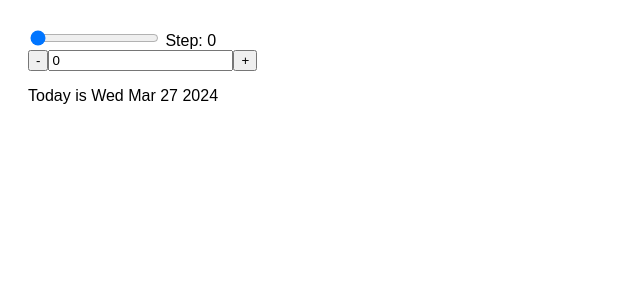
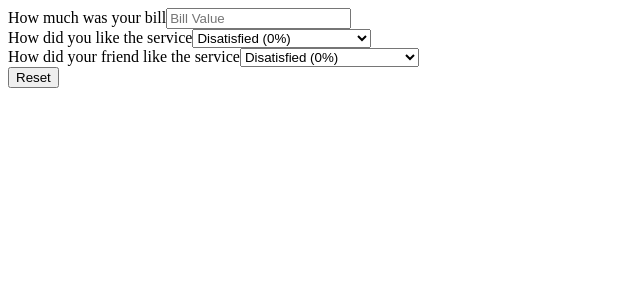
Before and after one commit to 001Pytom/react-pracrice-projects, a React (Create React App) app: page / in a window 1280 px wide. Shown: the top 300 px of the page, without its empty margins (0-640 px from the left). Built offline with nearby package versions, Linux system fonts and the light colour scheme.

Commit message:
Added Tip calc proj

```diff
--- a/src/App.js
+++ b/src/App.js
@@ -23,10 +23,10 @@
 // }
 
 // project2 date counter
-import Counter from "./project2/Counter";
-function App() {
-  return <Counter />;
-}
+// import Counter from "./project2/Counter";
+// function App() {
+//   return <Counter />;
+// }
 
 // exercise Flashcards
 // import "./styles.css";
@@ -45,4 +45,25 @@
 //   );
 // }
 
+// ptojectt 3
+
+// accordion component
+// import Accordion from "./exerciseAccordion/Accordion";
+// import faqs from "./exerciseAccordion/Faqs";
+// function App() {
+//   return (
+//     <div>
+//       <Accordion data={faqs} />
+//     </div>
+//   );
+// }
+
+import TipCalc from "./project3/TipCalc";
+function App() {
+  return (
+    <div>
+      <TipCalc />
+    </div>
+  );
+}
 export default App;
--- /dev/null
+++ b/src/exerciseAccordion/Accordion.js
@@ -0,0 +1,25 @@
+import React, { useState } from "react";
+import AccordionItem from "./AccordionItem";
+
+function Accordion({ data }) {
+  const [currOpen, setCurrOpen] = useState(null);
+  return (
+    <div className="accordian">
+      {data.map((el, index) => (
+        <AccordionItem
+          key={el.title}
+          title={el.title}
+          num={index}
+          currOpen={currOpen}
+          onOpen={setCurrOpen}
+        >
+          {el.text}
+          {/* here you an copy and have multiples ones so u cant put anything yu */}
+          {/* like} */}
+        </AccordionItem>
+      ))}
+    </div>
+  );
+}
+
+export default Accordion;
--- /dev/null
+++ b/src/exerciseAccordion/Faqs.js
@@ -0,0 +1,16 @@
+const faqs = [
+  {
+    title: "Where are these chairs assembled?",
+    text: "Lorem ipsum dolor sit amet consectetur, adipisicing elit. Accusantium, quaerat temporibus quas dolore provident nisi ut aliquid ratione beatae sequi aspernatur veniam repellendus.",
+  },
+  {
+    title: "How long do I have to return my chair?",
+    text: "Pariatur recusandae dignissimos fuga voluptas unde optio nesciunt commodi beatae, explicabo natus.",
+  },
+  {
+    title: "Do you ship to countries outside the EU?",
+    text: "Excepturi velit laborum, perspiciatis nemo perferendis reiciendis aliquam possimus dolor sed! Dolore laborum ducimus veritatis facere molestias!",
+  },
+];
+
+export default faqs;
--- /dev/null
+++ b/src/project3/Bill.js
@@ -0,0 +1,15 @@
+function Bill({ onAddHandlePay, bill }) {
+  return (
+    <div>
+      <label>How much was your bill</label>
+      <input
+        name="bill"
+        onChange={onAddHandlePay}
+        placeholder="Bill Value"
+        value={bill}
+      />
+    </div>
+  );
+}
+
+export default Bill;
--- /dev/null
+++ b/src/project3/FriendService.js
@@ -0,0 +1,15 @@
+function FriendService({ onAddHandlePay }) {
+  return (
+    <div>
+      <label>How did your friend like the service</label>
+      <select name="Fservice" onChange={onAddHandlePay}>
+        <option value="0">Disatisfied (0%)</option>
+        <option value="5">It was okay (5%)</option>
+        <option value="10">It was good (10%)</option>
+        <option value="20">Absolutely Amazing (20%)</option>
+      </select>
+    </div>
+  );
+}
+
+export default FriendService;
--- /dev/null
+++ b/src/project3/Reset.js
@@ -0,0 +1,5 @@
+function Reset({ onReset }) {
+  return <button onClick={onReset}>Reset</button>;
+}
+
+export default Reset;
--- /dev/null
+++ b/src/project3/Service.js
@@ -0,0 +1,15 @@
+function Service({ onAddHandlePay }) {
+  return (
+    <div>
+      <label>How did you like the service</label>
+      <select name="Service" onChange={onAddHandlePay}>
+        <option value="0">Disatisfied (0%)</option>
+        <option value="5">It was okay (5%)</option>
+        <option value="10">It was good (10%)</option>
+        <option value="20">Absolutely Amazing (20%)</option>
+      </select>
+    </div>
+  );
+}
+
+export default Service;
--- /dev/null
+++ b/src/project3/TipCalc.js
@@ -0,0 +1,52 @@
+import React, { useState } from "react";
+import Bill from "./Bill";
+import Service from "./Service";
+import FriendService from "./FriendService";
+import Reset from "./Reset";
+function TipCalc() {
+  const initialPayState = {
+    bill: "",
+    Service: 0,
+    Fservice: 0,
+  };
+  const [pay, setPay] = useState(initialPayState);
+
+  const average = (pay.Fservice + pay.Service) / 2;
+  const total = pay.bill + average;
+
+  function handlePay(e) {
+    const { name, value } = e.target;
+    setPay((prevPay) => {
+      return {
+        ...prevPay,
+        [name]: Number(value),
+      };
+    });
+  }
+
+  function handleReset() {
+    setPay(initialPayState);
+    console.log(initialPayState);
+  }
+
+  return (
+    <div>
+      <Bill onAddHandlePay={handlePay} bill={pay.bill} />
+      <Service onAddHandlePay={handlePay} Service={pay.Service} />
+      <FriendService onAddHandlePay={handlePay} Fservice={pay.Fservice} />
+
+      {pay.bill > 0 && (
+        <>
+          <div>
+            <strong>
+              You Pay ${total} (${pay.bill} + ${average}tip)
+            </strong>
+          </div>
+        </>
+      )}
+      <Reset onReset={handleReset} />
+    </div>
+  );
+}
+
+export default TipCalc;
```
Also changed, not shown: src/exerciseAccordion/AccordionItem.js (added, +16 -0 lines), src/styles.css (+79 -1 lines).
